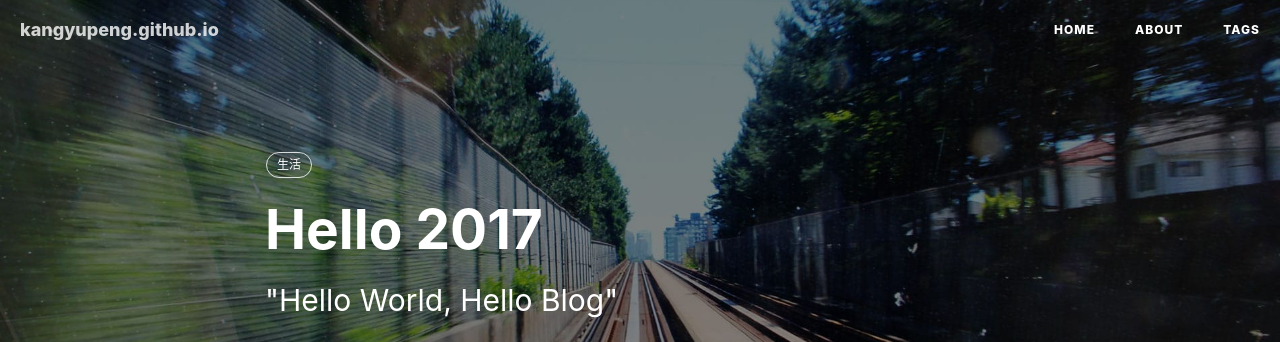
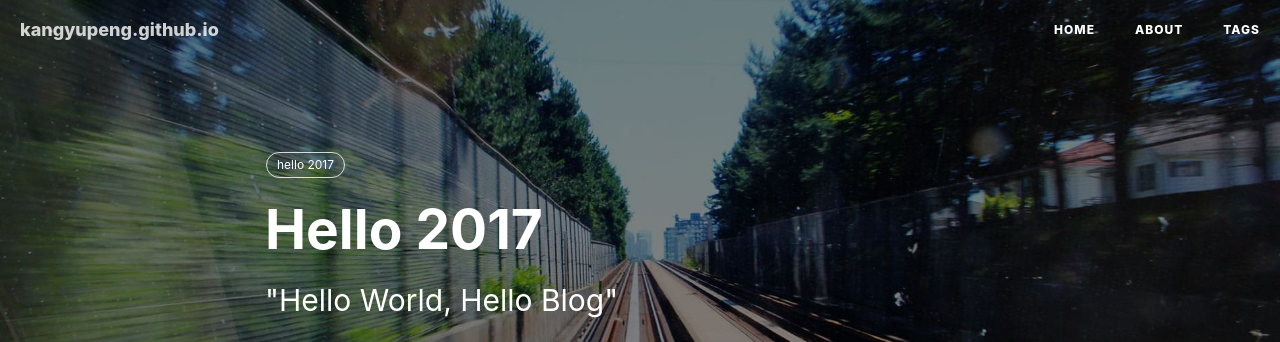
Before and after one commit to kangyupeng/kangyupeng.github.io, a Jekyll site: the page built from _posts/2017-02-04-Hello-2017.md, in a window 1280 px wide and 900 px high. Shown: the top 342 px of the window. Built offline with Jekyll 4.4.1, drawn with Linux system fonts in a browser that asks for light colours; nearby versions of some CDN libraries; comment, search, counter and statistics services are not loaded.

Commit message:
Update 2017-02-04-Hello-2017.md

```diff
--- a/_posts/2017-02-04-Hello-2017.md
+++ b/_posts/2017-02-04-Hello-2017.md
@@ -7,7 +7,7 @@ author:     BY
 header-img: img/post-bg-2015.jpg
 catalog: true
 tags:
-    - 生活
+    - hello 2017
 ---
 
 > “🙉🙉🙉 ”
```
